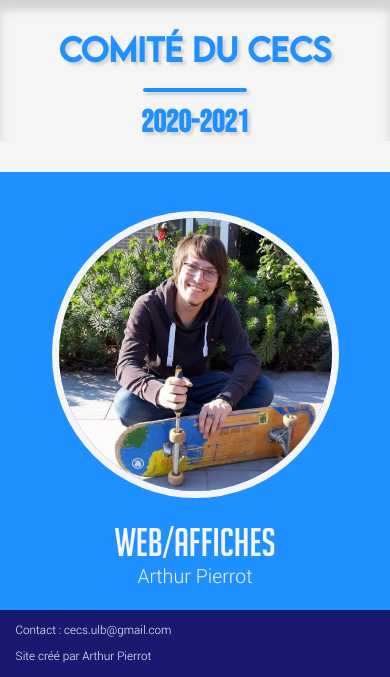
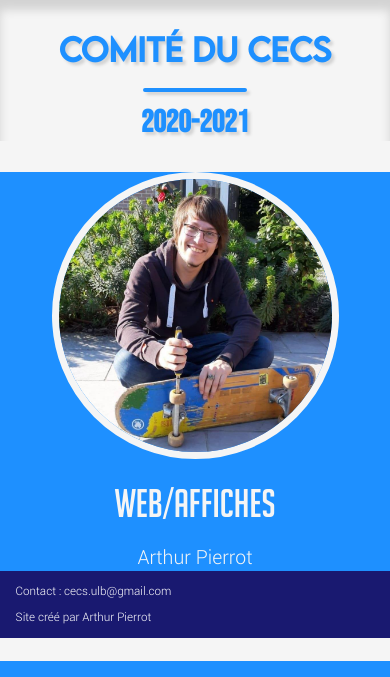
Before and after one commit to Jepsiko/site-cecs, a Django app: page /comite/ in a window 390 px wide. Shown: the part 183-860 px from the top of the page. Run offline with Django 3.2, Linux system fonts and the light colour scheme; data comes from the database, SQL or seed files in the repository.

Commit message:
Better comite page

```diff
--- a/main/static/main/style.css
+++ b/main/static/main/style.css
@@ -547,6 +547,10 @@ h3 {
 		width: 100%;
 	}
 
+	.comite-grid img:before {
+		padding-top: 10vw;
+	}
+
 	.comite-grid img {
 		margin-top: 0;
 		margin-bottom: 5vw;
@@ -556,13 +560,9 @@ h3 {
 		border: 2vw solid var(--comite-bureau-text-color);
 	}
 
-	.comite-bureau {
-		padding-top: 10vw;
-		padding-bottom: 5vw;
-	}
-
 	.post-name {
 		font-size: 10vw;
+		padding-bottom: 5vw;
 	}
 
 	.user {
```
